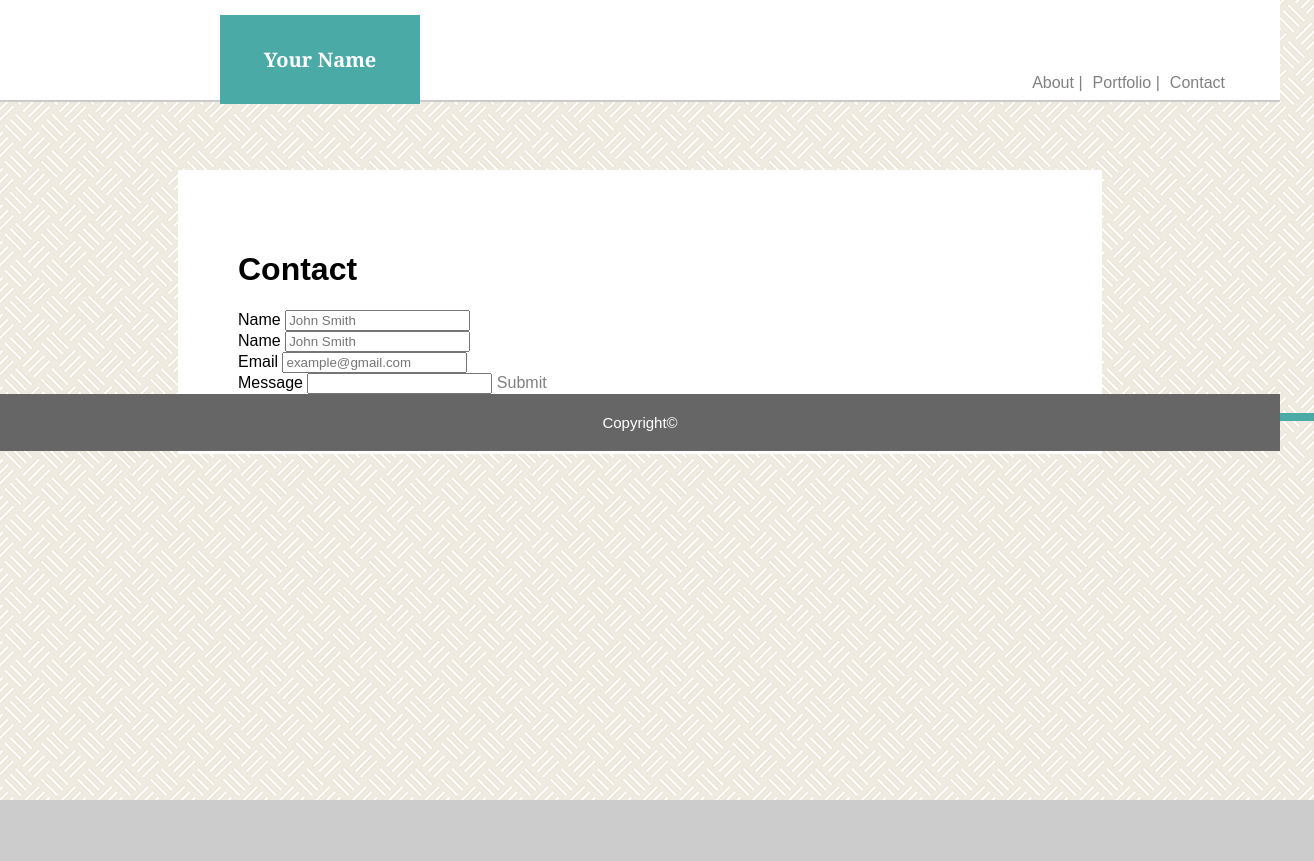
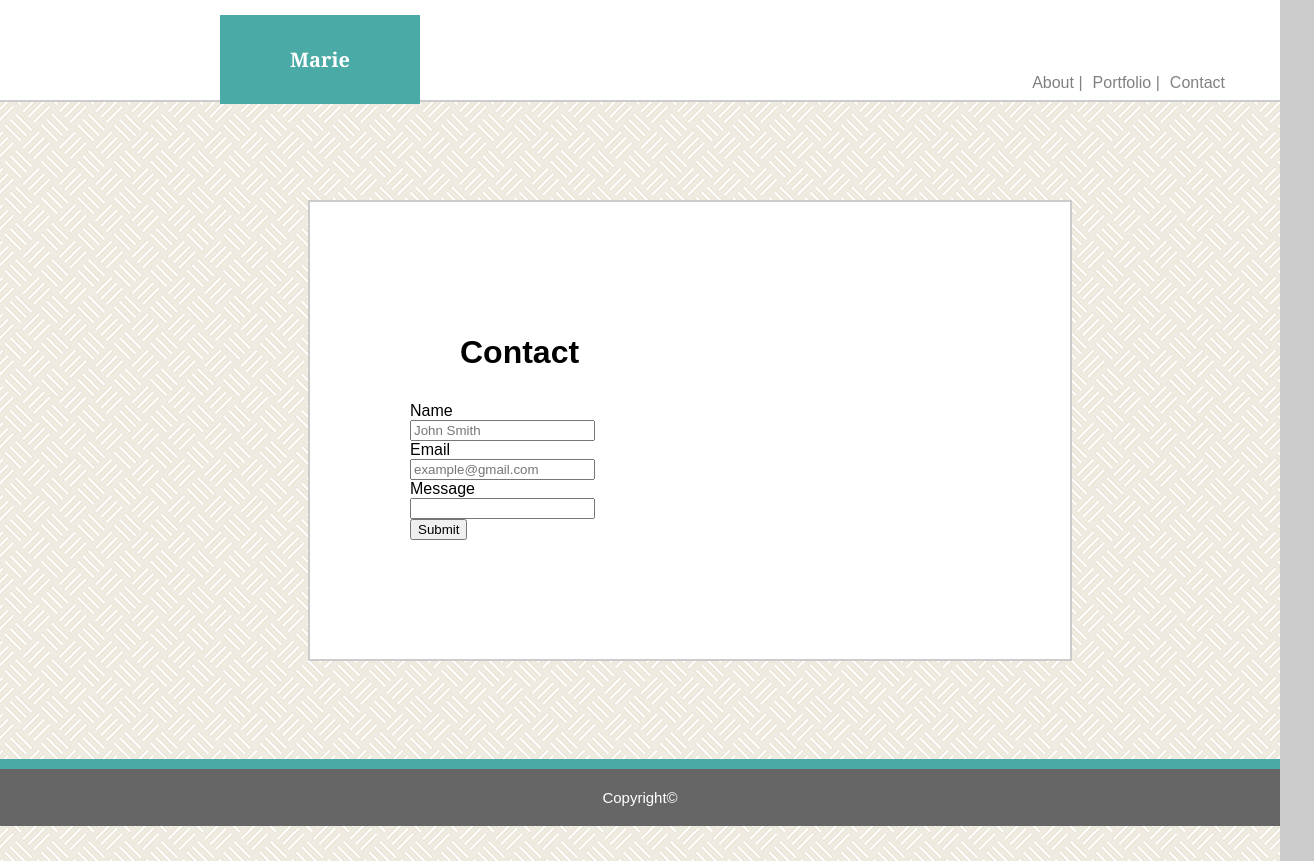
Before and after one commit to marie1881/Basic-Portfolio, a plain HTML site: page contact.html in a window 1280 px wide. Shown: the whole page, 1314 px wide, since content can reach past the window. Before the commit the page ends 800 px from the top, so only its background shows below. Drawn offline with Linux system fonts and the light colour scheme.

Commit message:
initial site files

```diff
--- a/assets/css/contact.css
+++ b/assets/css/contact.css
@@ -8,14 +8,30 @@ body {
     background-image: url(../images/floor-tile.png)
 }
 
+h1 {
+    margin-left: -90px;
+    line-height: 0px;
+    margin: 30px;
+        padding: 20px;
+        line-height: -500px;
+}
 
 .content {
     clear: both;
     background-color: #ffffff;
-    margin: 170px;
-    padding: 60px;
-    margin-bottom: 80px;
+    margin: 200px;
+    padding: 100px;
+    margin-left: 300px;
+    border:2px solid;
+    border-color: #cccccc;
+
 }
+
+.message {
+    grid-auto-rows: 5;
+    columns: 20;
+}
+
 
 header {
     color: rgb(255, 255, 255);
@@ -77,15 +93,6 @@ nav {
 
     }
 
-    h3 {
-        background-color: #4aaaa5;
-        padding: 4px;
-        margin-bottom: 0%;
-        width:1264px;
-        display: table;
-        left: 50px;
-        position: absolute;
-    }
 
     footer {
         background-color: #666666;
@@ -96,5 +103,9 @@ nav {
         width: 100%;
         position: absolute;
         right: 0;
+
+        clear: both;
+        margin-top: 200px;
+        border-top: 10px solid;
         border-color: #4aaaa5;
 }
--- a/assets/css/index.css
+++ b/assets/css/index.css
@@ -11,7 +11,7 @@ body {
 h2 {
 
         color: #4aaaa5;
-        margin: 170px 160px;
+        margin: 140px 130px;
         position: absolute;
         font-family: Georgia, 'Times New Roman', Times, serif;
         margin-bottom: 40px;
@@ -94,7 +94,7 @@ nav {
 
     p {
         font-size: 17;
-        line-height: 20px;
+        line-height: 25px;
         margin: 180px 30px 30px 30px;
         margin-top: 70px
     }
@@ -106,9 +106,12 @@ nav {
         float: right;
         clear: both;
         background-color: #ffffff;
-        margin: 170px;
+        margin: 140px;
         padding: 10px;
-        margin-bottom: 60px;
+        margin-bottom: 70px;
+        border:1px solid;
+        border-color: #d3d1d1;
+
     }
 
     hr {
@@ -120,27 +123,18 @@ nav {
 
 
 
-    h3 {
-        background-color: #4aaaa5;
-        padding: 5px;
-        margin-bottom: 0%;
-        clear: both;
-        width:1264px;
-        display: table;
-        z-index: 100;
-
-
-    }
-
     footer {
         background-color: #666666;
-        font-size: 12px;
+        font-size: 14px;
         text-align: center;
         color: white;
-        padding: 20px;
+        padding: 15px;
         width: 100%;
         position: absolute;
-        z-index: 100;
+        right: 0;
 
-
-    }
+        clear: both;
+        margin-top: 650px;
+        border-top: 10px solid;
+        border-color: #4aaaa5;
+}
--- a/assets/css/portfolio.css
+++ b/assets/css/portfolio.css
@@ -22,6 +22,13 @@ header {
     border-color: #cccccc;
     padding: 50px;
     clear: both;
+}
+
+.content {
+    background-size: cover;
+    display: inline-block;
+    margin: 150px 100px;
+    padding: 100px 100px;
 }
 
 
@@ -68,17 +75,6 @@ nav {
 
     }
 
-    h3 {
-        background-color: #4aaaa5;
-        padding: 5px;
-        margin-bottom: 0%;
-        clear: both;
-        width:1264px;
-        display: table;
-        z-index: 100;
-
-
-    }
 
     footer {
         background-color: #666666;
@@ -87,7 +83,11 @@ nav {
         color: white;
         padding: 20px;
         width: 100%;
-        z-index: 100;
+        position: absolute;
+        right: 0;
 
-
-    }
+        clear: both;
+        margin-top: 200px;
+        border-top: 10px solid;
+        border-color: #4aaaa5;
+}
--- a/contact.html
+++ b/contact.html
@@ -10,7 +10,7 @@
 <body>
         <header>
                 <div id="YourName">
-                        Your Name </div>
+                        Marie </div>
 
             <a href="#" id="logo"></a>
             <Nav>
@@ -36,25 +36,22 @@
 
         <div class="contact-form">
             <h1>Contact</h1>
-            <div class="text">
-                <label>Name</label>
-                <input type="text" name="" value="" placeholder="John Smith">
-                <div class="contact-form">
 
                 <div class="text">
-                <label>Name</label>
-                <input type="text" name="" value="" placeholder="John Smith">
+                <label>Name</label><br>
+                <input type="text" name="" value="" placeholder="John Smith"><br>
 
                 <div class="contact-form">
                         <div class="text">
-                            <label>Email</label>
-                            <input type="text" name="" value="" placeholder="example@gmail.com">
+                            <label>Email</label><br>
+                            <input type="text" name="" value="" placeholder="example@gmail.com"><br>
 
-                            <div class="contact-form">
+                            <div class="Message">
                                 <div class="text">
-                                <label>Message</label>
-                                <input type="text" name="" value="" placeholder="">
-<a class="btn">Submit</a>
+                                <label>Message</label><br>
+                                <input type="text" name="" value="" placeholder=""><br>
+
+<input type="submit" value="Submit">
         </div>
 
     </div>
```
Also changed, not shown: index.html (+3 -5 lines), portfolio.html (+9 -3 lines).
